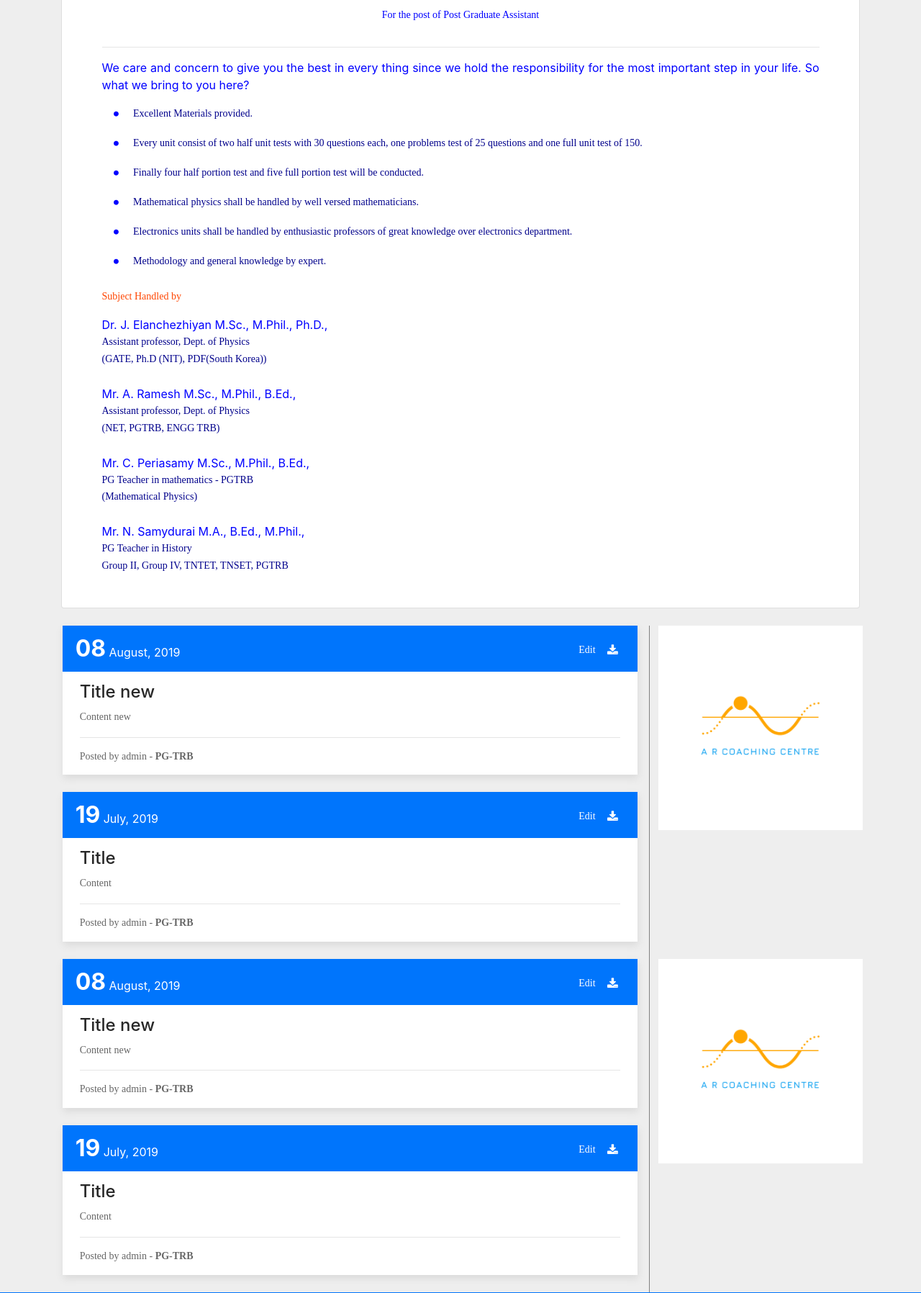
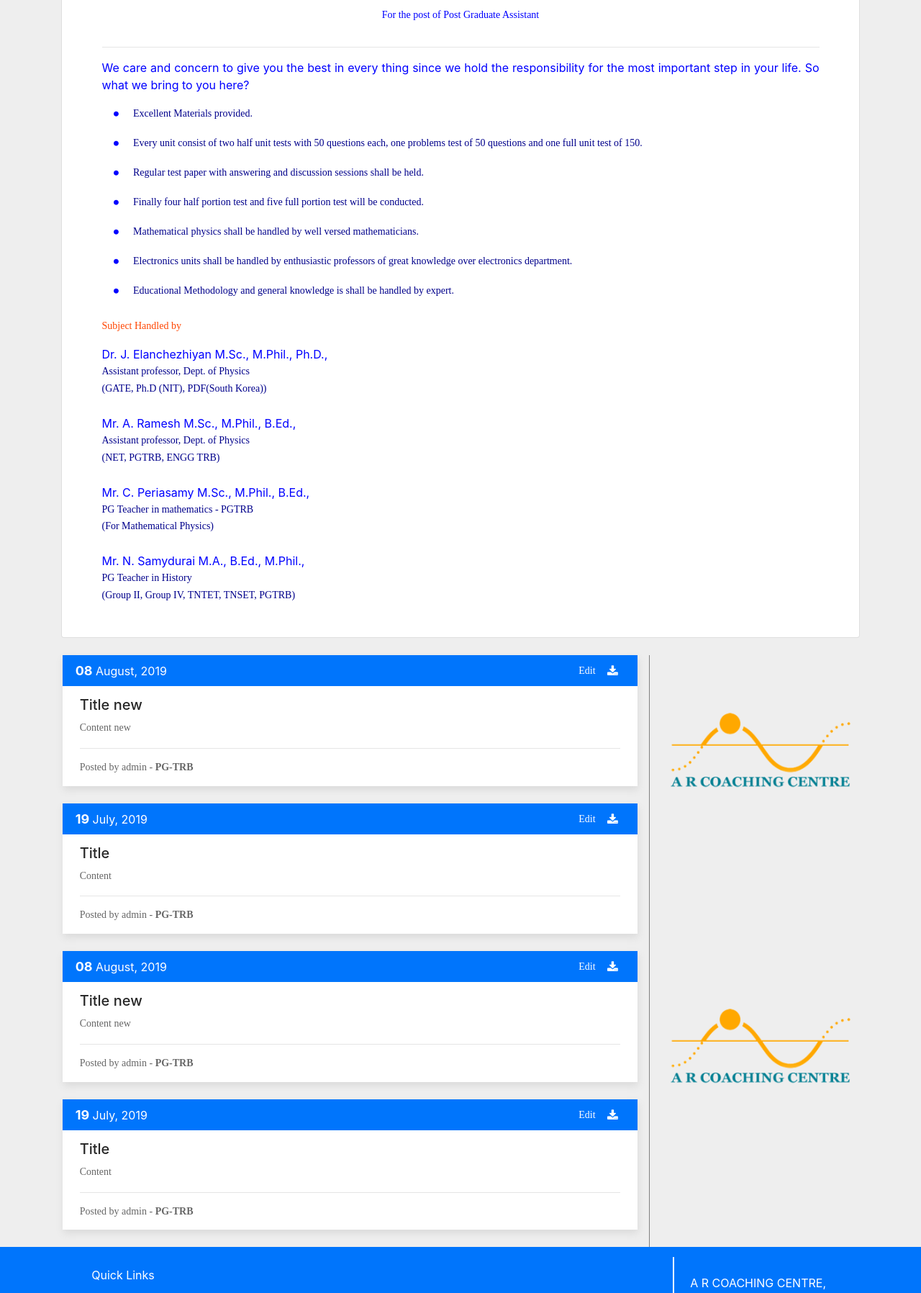
Before and after one commit to mowzlisre/ar-coaching, a Django app: page /pgtrb/ in a window 1280 px wide. Shown: the part 273-2069 px from the top of the page at 72% size. Run offline with Django 3.2, Linux system fonts and the light colour scheme; a user stored in the database is signed in; data comes from the database, SQL or seed files in the repository; both versions use the stored data as it was after the commit; some libraries are stand-ins or nearby versions; some web fonts are replaced.

Commit message:
Finalized project

```diff
--- a/blog/templates/blog/mobile/about.html
+++ b/blog/templates/blog/mobile/about.html
@@ -7,7 +7,9 @@
 </script>
 <div class="card" style="padding: 5%; margin: 4%">
     <div style="text-align: center; padding: 5%">
-        <h3 style="color: orange">AR Coaching Center<br> for Physics</h3>
+        <h3 style="color: orange">A R COACHING CENTRE</h3>
+        <h5 style="color: rgb(19, 167, 0)">FOR PHYSICS</h5>
+        <p style="color: rgb(247, 96, 121)"><b>( UG TRB, PG TRB, POLY TRB, ENGG/CLGE TRB, TNSET, GATE )</b></p>
         <p style="margin-bottom: -5px; color: blue">Founder: Mr. T. Azhagappan</p>
         <label style="color: darkblue"><hr>AR Coaching center excells in providing intensive coaching and training for <br> all government teacher recruitment board exams.</label>
         <br>
@@ -19,7 +21,7 @@
     </div>
     <div style="text-align: center; padding-left: 6%; margin-top: -2% ">
         <div style="text-align: left">
-            <label style="color: orangered">Co-ordinators: <p style="color: blue"> Prof Mr. C. Sathyaraj DCE., <br> Prof Mr. Aravinth B.Sc.,</p></label>
+            <label style="color: orangered">Co-ordinators: <p style="color: blue"> Mr. C. Sathyaraj DCE., <br> Mr. A. Aravinth B.Sc.,</p></label>
             <br>
             <label style="color: orangered">Faculty Members:</label><br>
             <label style="color: blue">Dr. J. Elanchezhiyan M.Sc., M.Phil., Ph.D.,
--- a/blog/templates/blog/mobile/content.html
+++ b/blog/templates/blog/mobile/content.html
@@ -11,6 +11,7 @@
 <div style="width: 100%;">
     {% for Post in posts reversed %}
     <div class="post-body">
+        <div class="post-body">
             <div class="post-head">
                 <div>
                         <b style="font-size: 18px">{{Post.date_posted|date:"d"}}</b>
@@ -30,7 +31,9 @@
                 <hr style="margin: 0">
             </div>
             <div class="post-sub">
-                <p style="margin: 0">Posted by {{Post.author}} - <b>{{Post.tag}}</b></p>
+                                <p style="margin: 0">Posted by {{Post.author}} - <b>{{Post.tag}}</b></p>
+
+
             </div>
         </div><br>
     {% endfor %}
--- a/blog/templates/posts/mobile/engrtrb.html
+++ b/blog/templates/posts/mobile/engrtrb.html
@@ -11,7 +11,8 @@
     <hr>
     <label style="text-align: justify; color: blue">We care and concern to give you the best in every thing since we hold the responsibility for the most important step in your life. So what we bring to you here?</label>
     <p style="color: darkblue"><i class="fa fa-circle" style="color: blue; font-size: 8px"></i> Excellent Materials provided. <br>
-    <i class="fa fa-circle" style="color: blue; font-size: 8px"></i> Every unit consist of two half unit tests with 30 questions each, one problems test of 25 questions and one full unit test of 150.<br>
+    <i class="fa fa-circle" style="color: blue; font-size: 8px"></i> Every unit consist of two half unit tests with 50 questions each, one problems test of 50 questions and one full unit test of 150.<br>
+    <i class="fa fa-circle" style="color: blue; font-size: 8px"></i> Regular test paper with answering and discussion sessions shall be held. <br>
     <i class="fa fa-circle" style="color: blue; font-size: 8px"></i> Finally four half portion test and five full portion test will be conducted. <br>
     <i class="fa fa-circle" style="color: blue; font-size: 8px"></i> Mathematical physics shall be handled by well versed mathematicians.<br>
     <i class="fa fa-circle" style="color: blue; font-size: 8px"></i> Electronics units shall be handled by enthusiastic professors of great knowledge over electronics department.
@@ -35,7 +36,7 @@
         </label>
         <label style="color: blue">Mr. C. Periasamy M.Sc., M.Phil., B.Ed.,
             <p style="color: darkblue">PG Teacher in mathematics - PGTRB<br>
-            (Mathematical Physics)</p>
+            (For Mathematical Physics)</p>
         </label>
     </p>
 </div>
--- a/blog/templates/posts/mobile/polytrb.html
+++ b/blog/templates/posts/mobile/polytrb.html
@@ -11,7 +11,8 @@
     <hr>
     <label style="text-align: justify; color: blue">We care and concern to give you the best in every thing since we hold the responsibility for the most important step in your life. So what we bring to you here?</label>
     <p style="color: darkblue"><i class="fa fa-circle" style="color: blue; font-size: 8px"></i> Excellent Materials provided. <br>
-    <i class="fa fa-circle" style="color: blue; font-size: 8px"></i> Every unit consist of two half unit tests with 30 questions each, one problems test of 25 questions and one full unit test of 150.<br>
+    <i class="fa fa-circle" style="color: blue; font-size: 8px"></i> Every unit consist of two half unit tests with 50 questions each, one problems test of 50 questions and one full unit test of 150.<br>
+    <i class="fa fa-circle" style="color: blue; font-size: 8px"></i> Regular test paper with answering and discussion sessions shall be held. <br>
     <i class="fa fa-circle" style="color: blue; font-size: 8px"></i> Finally four half portion test and five full portion test will be conducted. <br>
     <i class="fa fa-circle" style="color: blue; font-size: 8px"></i> Mathematical physics shall be handled by well versed mathematicians.<br>
     <i class="fa fa-circle" style="color: blue; font-size: 8px"></i> Electronics units shall be handled by enthusiastic professors of great knowledge over electronics department.
@@ -35,7 +36,7 @@
         </label>
         <label style="color: blue">Mr. C. Periasamy M.Sc., M.Phil., B.Ed.,
             <p style="color: darkblue">PG Teacher in mathematics - PGTRB<br>
-            (Mathematical Physics)</p>
+            (For Mathematical Physics)</p>
         </label>
     </p>
 </div>
--- a/blog/templates/posts/mobile/tnset.html
+++ b/blog/templates/posts/mobile/tnset.html
@@ -11,7 +11,8 @@
     <hr>
     <label style="text-align: justify; color: blue">We care and concern to give you the best in every thing since we hold the responsibility for the most important step in your life. So what we bring to you here?</label>
     <p style="color: darkblue"><i class="fa fa-circle" style="color: blue; font-size: 8px"></i> Excellent Materials provided. <br>
-    <i class="fa fa-circle" style="color: blue; font-size: 8px"></i> Every unit consist of two half unit tests with 30 questions each, one problems test of 25 questions and one full unit test of 150.<br>
+    <i class="fa fa-circle" style="color: blue; font-size: 8px"></i> Every unit consist of two half unit tests with 50 questions each, one problems test of 50 questions and one full unit test of 150.<br>
+    <i class="fa fa-circle" style="color: blue; font-size: 8px"></i> Regular test paper with answering and discussion sessions shall be held. <br>
     <i class="fa fa-circle" style="color: blue; font-size: 8px"></i> Finally four half portion test and five full portion test will be conducted. <br>
     <i class="fa fa-circle" style="color: blue; font-size: 8px"></i> Mathematical physics shall be handled by well versed mathematicians.<br>
     <i class="fa fa-circle" style="color: blue; font-size: 8px"></i> Electronics units shall be handled by enthusiastic professors of great knowledge over electronics department. <br>
@@ -35,7 +36,7 @@
         </label>
         <label style="color: blue">Mr. C. Periasamy M.Sc., M.Phil., B.Ed.,
             <p style="color: darkblue">PG Teacher in mathematics - PGTRB<br>
-            (Mathematical Physics)</p>
+            (For Mathematical Physics)</p>
         </label>
     </p>
 </div>
--- a/blog/templates/posts/pgtrb.html
+++ b/blog/templates/posts/pgtrb.html
@@ -12,11 +12,12 @@
     <hr>
     <label style="text-align: justify; color: blue">We care and concern to give you the best in every thing since we hold the responsibility for the most important step in your life. So what we bring to you here?</label>
     <p style="color: darkblue"><i class="fa fa-circle" style="color: blue; font-size: 8px"></i> Excellent Materials provided. <br>
-    <i class="fa fa-circle" style="color: blue; font-size: 8px"></i> Every unit consist of two half unit tests with 30 questions each, one problems test of 25 questions and one full unit test of 150.<br>
+    <i class="fa fa-circle" style="color: blue; font-size: 8px"></i> Every unit consist of two half unit tests with 50 questions each, one problems test of 50 questions and one full unit test of 150.<br>
+    <i class="fa fa-circle" style="color: blue; font-size: 8px"></i> Regular test paper with answering and discussion sessions shall be held. <br>
     <i class="fa fa-circle" style="color: blue; font-size: 8px"></i> Finally four half portion test and five full portion test will be conducted. <br>
     <i class="fa fa-circle" style="color: blue; font-size: 8px"></i> Mathematical physics shall be handled by well versed mathematicians.<br>
     <i class="fa fa-circle" style="color: blue; font-size: 8px"></i> Electronics units shall be handled by enthusiastic professors of great knowledge over electronics department. <br>
-    <i class="fa fa-circle" style="color: blue; font-size: 8px"></i> Methodology and general knowledge by expert.
+    <i class="fa fa-circle" style="color: blue; font-size: 8px"></i> Educational Methodology and general knowledge is shall be handled by expert.
     </p>
     <p style="color: orangered">Subject Handled by <br></p>
         <label style="color: blue; ">Dr. J. Elanchezhiyan M.Sc., M.Phil., Ph.D.,
@@ -29,11 +30,11 @@
         </label>
         <label style="color: blue">Mr. C. Periasamy M.Sc., M.Phil., B.Ed.,
             <p style="color: darkblue">PG Teacher in mathematics - PGTRB<br>
-            (Mathematical Physics)</p>
+            (For Mathematical Physics)</p>
         </label>
         <label style="color: blue">Mr. N. Samydurai M.A., B.Ed., M.Phil.,
             <p style="color: darkblue">PG Teacher in History<br>
-            Group II, Group IV, TNTET, TNSET, PGTRB <br></p>
+            (Group II, Group IV, TNTET, TNSET, PGTRB) <br></p>
         </label>
 </div>
 <br>
@@ -44,16 +45,16 @@
             <div class="post-body">
                 <div class="post-head">
                     <div>
-                            <b style="font-size: 32px">{{Post.date_posted|date:"d"}}</b>
+                            <b style="font-size: 18px">{{Post.date_posted|date:"d"}}</b>
                             <c style="margin-top: 3%">{{Post.date_posted|date:"F, Y"}}</c>
-                            <a href="http://{{Post.link}}" class="fa fa-download" style="color: white; float: right; padding-top: 18px"></a>
+                            <a href="http://{{Post.link}}" class="fa fa-download" style="color: white; float: right; padding-top: 6px"></a>
                             {% if user.is_authenticated %}
-                            <a style="color: white; float: right; padding-top: 14px" href=/admin/blog/post/{{Post.id}}/change>Edit</a>
+                            <a style="color: white; float: right; padding-top: 2px" href=/admin/blog/post/{{Post.id}}/change>Edit</a>
                             {% endif %}
                     </div>
                 </div>
                 <div class="post-content">
-                    <h4 style="color: rgb(39, 39, 39)">{{Post.title}}</h4>
+                    <h5 style="color: rgb(39, 39, 39)">{{Post.title}}</h5>
                     {{Post.content|safe}}
                     {% if user.is_autheticated %}
                     <a href=/admin/blog/post/{{Post.id}}/change>Edit</a>
```
Also changed, not shown: blog/templates/blog/about.html (+12 -10 lines), blog/templates/blog/content.html (+5 -5 lines), blog/templates/posts/engrtrb.html (+7 -6 lines), blog/templates/posts/gate.html (+7 -6 lines), blog/templates/posts/mobile/gate.html (+4 -5 lines), blog/templates/posts/mobile/pgtrb.html (+4 -3 lines), blog/templates/posts/polytrb.html (+7 -6 lines), blog/templates/posts/tnset.html (+7 -7 lines), blog/static/img/banner2.jpg (added), blog/static/img/head.jpg, blog/static/img/logo.PNG, db.sqlite3.
